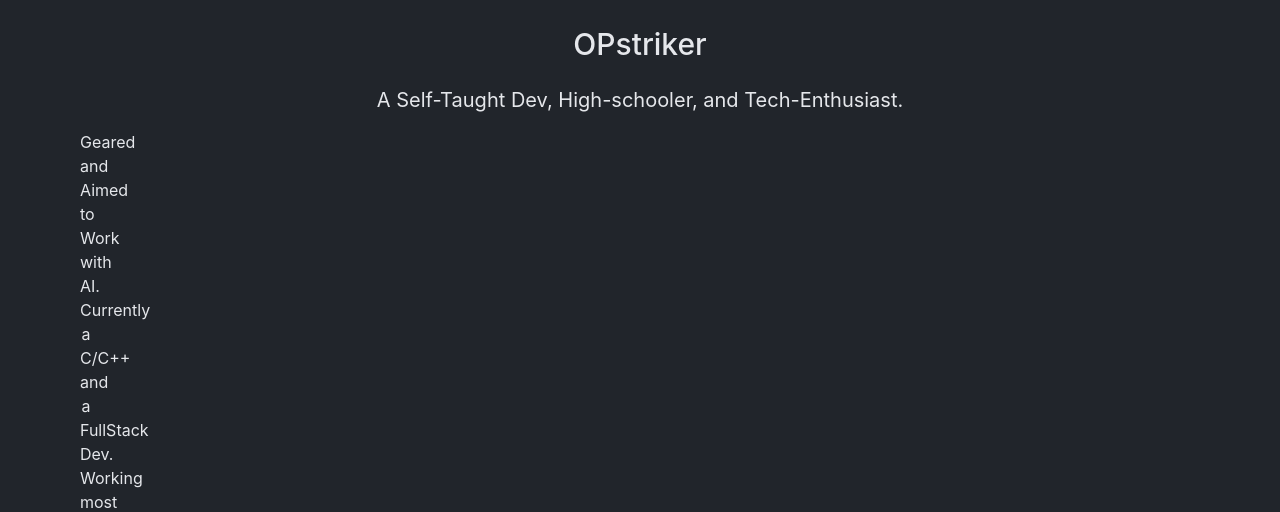
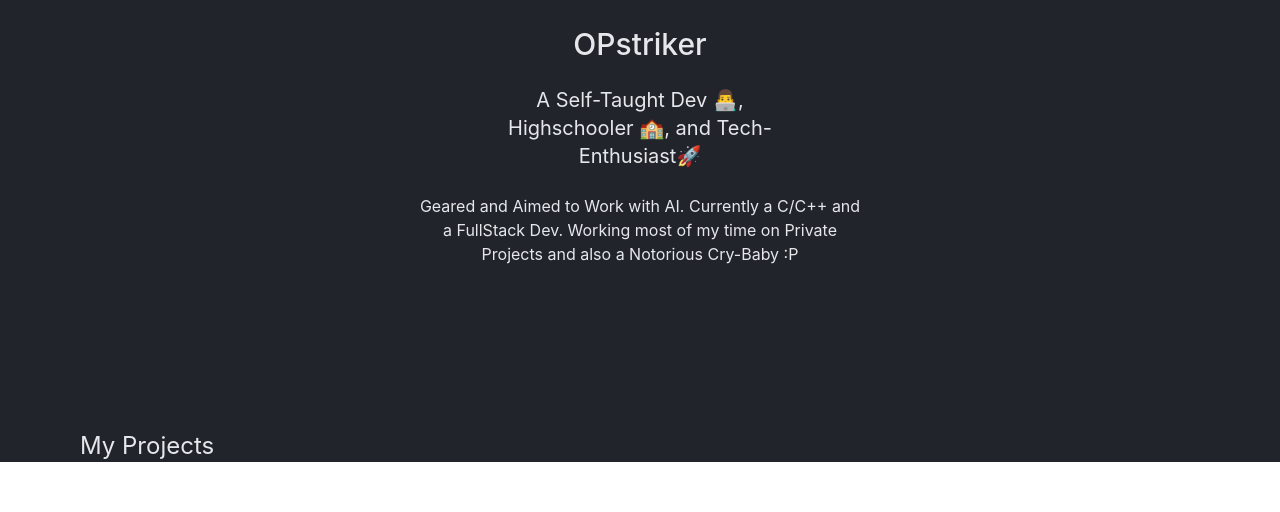
Before and after one commit to OPstriker/opstriker.github.io, a Next.js app: page / in a window 1280 px wide. Shown: the part 370-882 px from the top of the page. After the commit the page ends 832 px from the top, so only its background shows below. Built offline with nearby package versions, Linux system fonts and the light colour scheme.

Commit message:
UI Update!
- Using State to control Icons for Dark and Light Mode.

```diff
--- a/pages/index.js
+++ b/pages/index.js
@@ -1,5 +1,5 @@
 import Head from 'next/head'
-import { IconMoonStars } from '@tabler/icons';
+import { IconMoonStars, IconSunHigh } from '@tabler/icons';
 import Image from 'next/image';
 import { useState } from 'react';
 
@@ -17,8 +17,8 @@ export default function Home() {
           <nav className='pt-10 mb-10 flex justify-between'>
             <h1 className="text-2xl dark:text-gray-200 pt-2">Welcome!</h1>
             <ul className='flex items-center'>
-              <li>
-                <IconMoonStars onClick={() => setDarkMode(!darkMode)} className="cursor-pointer dark:stroke-gray-200" />
+              <li onClick={() => setDarkMode(!darkMode)} className="cursor-pointer">
+                { darkMode ? <IconMoonStars className="stroke-gray-200"/> : <IconSunHigh />}
               </li>
               <li className="inline-flex justify-evenly">
                 <a className="inline-flex bg-github_bg text-gray-200 py-3 px-4 border-2  dark:border-gray-700 rounded-md ml-4 " href='https://github.com/OPstriker' target='_blank' rel="noopener noreferrer">
@@ -35,12 +35,18 @@ export default function Home() {
             <h2 className="text-3xl py-2 font-medium dark:text-gray-200">
               OPstriker
             </h2>
-            <h3 className="text-xl py-4 dark:text-gray-200">
-              A Self-Taught Dev, High-schooler, and Tech-Enthusiast.
+            <h3 className="text-xl py-4 dark:text-gray-200 max-w-xs mx-auto">
+              A Self-Taught Dev 👨‍💻, Highschooler 🏫, and Tech-Enthusiast🚀
             </h3>
-            <p className="dark:text-gray-200 max-w-3">
-              Geared and Aimed to Work with AI. Currently a C/C++ and a FullStack Dev. Working most of my time on Private Projects. Also a Notorious Cry-Baby :P
+            <p className="py-2 dark:text-gray-200 max-w-md mx-auto">
+              Geared and Aimed to Work with AI. Currently a C/C++ and a FullStack Dev. Working most of my time on Private Projects and also a Notorious Cry-Baby :P
             </p>
+          </div>
+        </section>
+        {/* Projects Page */}
+        <section>
+          <div className="text-2xl dark:text-gray-200">
+            My Projects
           </div>
         </section>
       </main>
```
